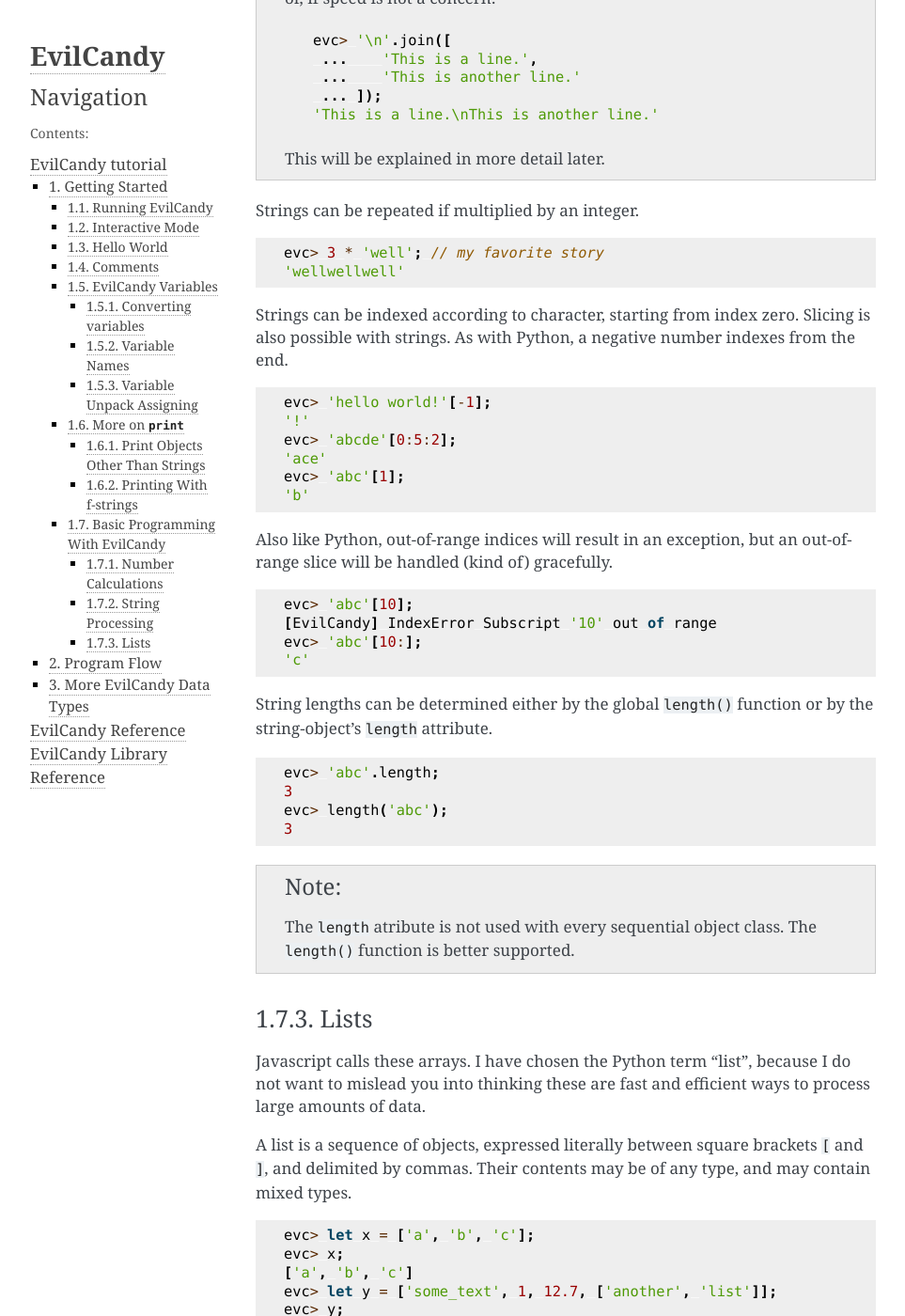
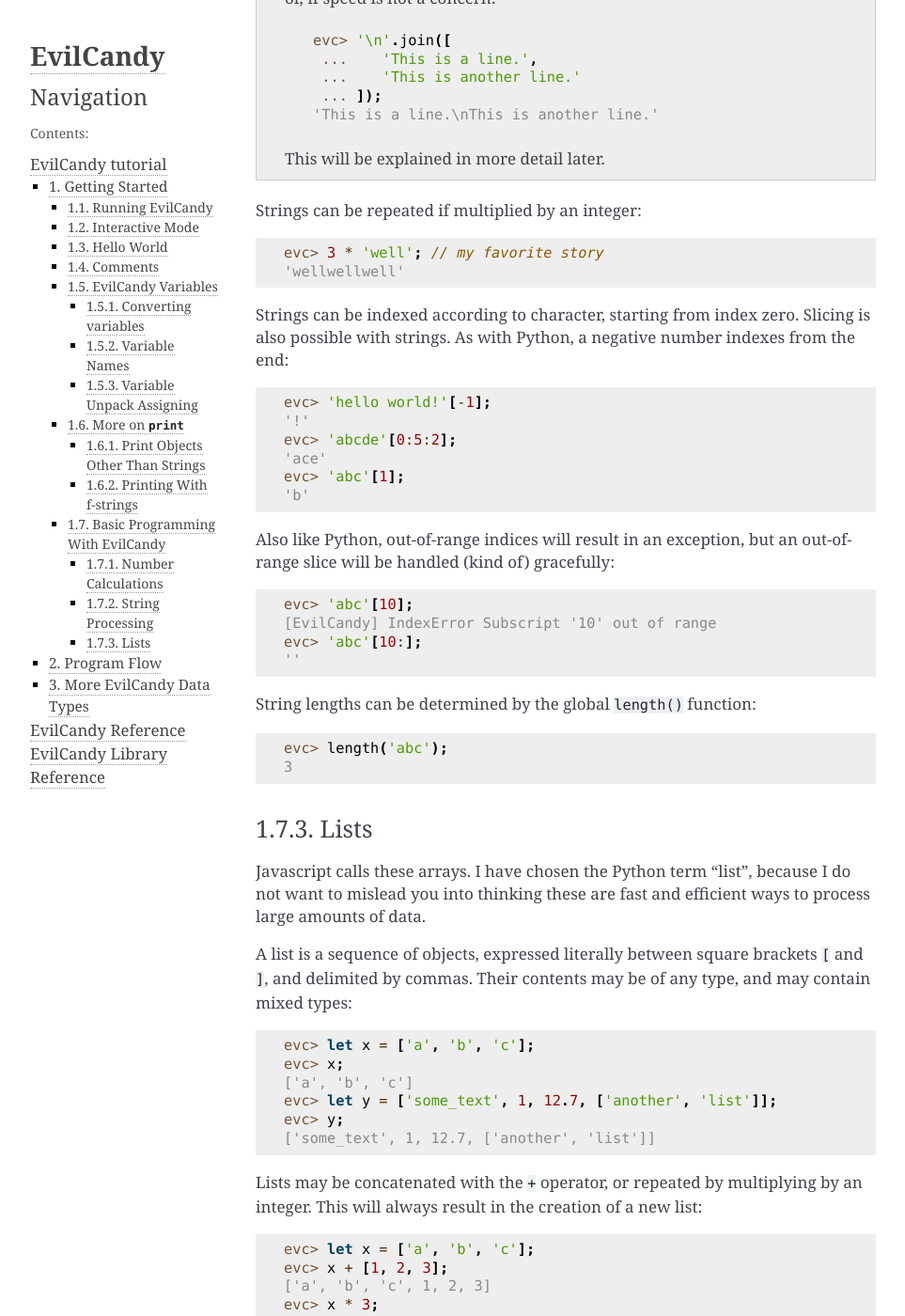
Before and after one commit to paul-bailey/EvilCandy, a Sphinx documentation site: the page built from Documentation/tutorial/getting_started.rst, in a window 1280 px wide and 1400 px high, scrolled down 8538 px. Shown: the whole window at 94% size, without its empty margins (148-1111 px from the left). Built offline with Sphinx 7.4.7, drawn with Linux system fonts in a browser that asks for light colours; some of the changed text lies outside the part shown.

Commit message:
Through madness and folly, I added a pygments syntax-highlighting class for EvilCandy documentation.

```diff
--- a/Documentation/conf.py
+++ b/Documentation/conf.py
@@ -5,6 +5,15 @@
 
 # -- Project information -----------------------------------------------------
 # https://www.sphinx-doc.org/en/master/usage/configuration.html#project-information
+import sys
+import os
+
+sys.path.insert(0, os.path.abspath('.'))
+
+def setup(app):
+    from evc_lexer import EvilCandyLexer, EvilCandyPromptLexer
+    app.add_lexer('evilcandy', EvilCandyLexer)
+    app.add_lexer('evc-console', EvilCandyPromptLexer)
 
 project = 'EvilCandy'
 copyright = '2025, Paul Bailey'
@@ -26,7 +35,8 @@
 
 # not really js, but I have no desire to create a whole damn
 # syntax-highlighting scheme of my own.
-highlight_language = 'js'
+# highlight_language = 'js'
+highlight_language = 'evilcandy'
 suppress_warnings = ['misc.highlighting_failure']
 
 
--- /dev/null
+++ b/Documentation/evc_lexer.py
@@ -0,0 +1,54 @@
+from pygments.lexer import RegexLexer, DelegatingLexer, bygroups, default
+from pygments import token
+from pygments.token import Number, String
+
+class EvilCandyLexer(RegexLexer):
+    name = 'evilcandy'
+    aliases = ['evc']
+    filenames = ['*.evc']
+
+    tokens = {
+        'root': [
+            (r'\s+', token.Text),
+            (r'/\*.*?\*/', token.Comment.Multiline),
+            (r'#.*$', token.Comment.Single),
+            (r'//.*$', token.Comment.Single),
+            (r'(function|class|for|let|global|if|else|while|return)\b', token.Keyword),
+            (r'"[^"]*"', token.String),
+            (r'[a-zA-Z_][a-zA-Z0-9_]*', token.Name),
+            (r'[0-9]+', token.Number),
+            (r'[{}()\[\],.;]', token.Punctuation),
+            (r'[%!<>&\^|+-/*?:=]', token.Operator),
+            (r'0[bB][01]+n?', Number.Bin),
+            (r'0[oO]?[0-7]+n?', Number.Oct),
+            (r'0[xX][0-9a-fA-F]+n?', Number.Hex),
+            (r'[0-9]+n', Number.Integer),
+            (r'(\.[0-9]+|[0-9]+\.[0-9]*|[0-9]+)([eE][-+]?[0-9]+)?', Number.Float),
+            (r'"(\\\\|\\[^\\]|[^"\\])*"', String.Double),
+            (r"'(\\\\|\\[^\\]|[^'\\])*'", String.Single),
+        ],
+    }
+
+class EvilCandyPromptLexerBase(RegexLexer):
+    name = 'evilcandy interactive session'
+    aliases = ['evc-console']
+
+    tokens = {
+        'root': [
+            (r'(evc> )(.*\n)', bygroups(token.Generic.Prompt, token.Other.Code), 'continuations'),
+            (r'(evc>)(\n)', bygroups(token.Generic.Prompt, token.Whitespace)),
+            (r'.*\n', token.Generic.Output),
+        ],
+        'continuations': [
+            (r'( \.\.\. )(.*\n)', bygroups(token.Generic.Prompt, token.Other.Code)),
+            (r'( \.\.\.)(\n)', bygroups(token.Generic.Prompt, token.Whitespace)),
+            default('#pop'),
+        ]
+    }
+
+class EvilCandyPromptLexer(DelegatingLexer):
+    name = 'evilcandy interactive session'
+    aliases = ['evc-console']
+
+    def __init__(self, **options):
+        super().__init__(EvilCandyLexer, EvilCandyPromptLexerBase, token.Other.Code, **options)
--- a/Documentation/tutorial/getting_started.rst
+++ b/Documentation/tutorial/getting_started.rst
@@ -1,5 +1,7 @@
 Getting Started
 ===============
+
+.. highlight:: evc-console
 
 Running EvilCandy
 -----------------
@@ -55,7 +57,9 @@
 Hello World
 -----------
 
-In EvilCandy, a "hello world" program is the following line::
+In EvilCandy, a "hello world" program is the following line:
+
+.. code-block:: evilcandy
 
    print("Hello world");
 
@@ -109,22 +113,20 @@
 
 * Global variables:
 
-  .. code-block::
+.. code-block:: evilcandy
 
      global x;
      global y = 1;
 
 * Local variables:
 
-  .. code-block::
+.. code-block:: evilcandy
 
      let x;
      let y = 1;
 
 If a variable is declared without an initializer,
-it will be initialized to the ``null`` object.
-
-.. code-block::
+it will be initialized to the ``null`` object::
 
    evc> let x;
    evc> print(x);
@@ -132,9 +134,7 @@
 
 EvilCandy is very weakly typed.
 If you assign a variable to one type,
-it can be re-assigned to a different type later.
-
-.. code-block::
+it can be re-assigned to a different type later::
 
    evc> let x = 1;
    evc> typeof(x);
@@ -149,9 +149,7 @@
 Converting variables
 ~~~~~~~~~~~~~~~~~~~~
 
-To convert a number into a string, use the ``string()`` function.
-
-.. code-block::
+To convert a number into a string, use the ``string()`` function::
 
    evc> 123;
    123
@@ -159,9 +157,7 @@
    '123'
 
 To convert a number from a float to an integer, use ``integer()``.
-This will floor the result.
-
-.. code-block::
+This will floor the result::
 
    evc> 12.2;
    12.2
@@ -170,9 +166,7 @@
 
 To convert a number from an integer to a float, you *could* use ``float()``,
 but it's actually faster to multiply the integer by 1.0.
-Arithmetic between a float and an integer will have a float for an answer.
-
-.. code-block::
+Arithmetic between a float and an integer will have a float for an answer::
 
    evc> float(12);
    12.0
@@ -180,9 +174,7 @@
    12.0
 
 To convert an integer or a float to a complex number, use ``complex()`` or,
-more quickly, add 0j to the number.
-
-.. code-block::
+more quickly, add 0j to the number::
 
    evc> complex(12);
    (12+0j)
@@ -190,26 +182,20 @@
    (12+0j)
 
 You cannot directly convert a complex number to a float or integer.
-However you can convert its modulus using ``abs()``.
-
-.. code-block::
+However you can convert its modulus using ``abs()``::
 
    evc> integer(abs(12.0+0j));
    12
 
 Conversion from a string to an integer depends on the nature of the text.
 If it contains a leading '0x', '0b', or '0o',
-then the correct base must be specified.
-
-.. code-block::
+then the correct base must be specified::
 
    evc> integer('0o777', 8);
    511
 
 If there is no such header, the base may be any value greater than one;
-if no base is provided, base 10 will be assumed.
-
-.. code-block::
+if no base is provided, base 10 will be assumed::
 
    evc> integer('777', 8);
    511
@@ -232,9 +218,7 @@
 If the right-hand expression is a sequential or iterable object
 containing the same number of items to be assigned on the
 left hand side of assignment, then a limited version of
-unpack-assignment is possible.
-
-.. code-block::
+unpack-assignment is possible::
 
    evc> let x, y = [1, 2];
    evc> print(x);
@@ -242,9 +226,7 @@
    evc> print(y);
    2
 
-An asterisk can be used to fill in an object with excess items.
-
-.. code-block::
+An asterisk can be used to fill in an object with excess items::
 
    evc> let a, *b, c = [0, 1, 2, 3];
    evc> print(a);
@@ -263,17 +245,13 @@
 More on ``print``
 -----------------
 
-``print`` can take multiple arguments.
-
-.. code-block::
+``print`` can take multiple arguments::
 
    evc> print('earth', 'wind', 'fire');
    earth wind fire
 
 Note how spaces delimit the arguments in the output.
-This can be changed with the special keyword argument ``sep``.
-
-.. code-block::
+This can be changed with the special keyword argument ``sep``::
 
    evc> print('earth', 'wind', 'fire', sep=', ');
    earth, wind, fire
@@ -289,9 +267,7 @@
    the number of arguments passed to functions.
 
 To keep the output of ``print`` on the same line across
-multiple calls, use the ``end`` keyword argument:
-
-.. code-block::
+multiple calls, use the ``end`` keyword argument::
 
    evc> {
     ...    print('earth, ', end='');
@@ -307,9 +283,7 @@
 The ``print`` function has a way to print any kind of object.
 In the case of strings, a string is directly printed to the output.
 In other cases, the object is converted to a string representation
-before printing to the output.
-
-.. code-block::
+before printing to the output::
 
    evc> print('The number', 23);
    The number 23
@@ -322,9 +296,7 @@
 an exact copy of the object.
 In other cases,
 an abstract expression of the object will be printed,
-usually within angle brackets:
-
-.. code-block::
+usually within angle brackets::
 
    evc> print(print);
    <function (intl) at 0x10c7c9360>
@@ -389,9 +361,7 @@
 All division between integers is floored.
 Any arithmetic between numbers of different types
 will have an answer of a type with higher class priority.
-These priorities are: complex > float > integer.
-
-.. code::
+These priorities are: complex > float > integer::
 
    evc> 1 / 2.0;        // answer will be float
    0.5
@@ -400,9 +370,7 @@
 
 Integers are limited to values that can be stored in
 a signed 64-bit value.  Operations which take an integer
-out of those boundaries will result in an exception.
-
-.. code::
+out of those boundaries will result in an exception::
 
    evc> 200**200;
    [EvilCandy] NumberError boundary error for ** operator
@@ -418,7 +386,7 @@
 Alternatively, if only one kind of quote exists in the text,
 you could wrap it with the other kind.
 
-.. code-block::
+.. code-block:: evilcandy
 
    // Escaped quote
    let y = 'Grabthar\'s hammer';
@@ -432,7 +400,7 @@
 
 Correct example. The interpreter will complete the statement:
 
-.. code-block:: none
+.. code-block::
    :class: example-good
 
    evc> '\\';
@@ -453,24 +421,18 @@
 If two strings are *literals*, that is,
 they are typed out literally rather than
 assigned to a variable,
-they may exist side by side.
-
-.. code-block::
+they may exist side by side::
 
    evc> 'hello ' 'world';
    'hello world'
 
-Otherwise they may be concatenated with the ``+`` operator.
-
-.. code-block::
+Otherwise they may be concatenated with the ``+`` operator::
 
    evc> let s = 'hello ';
    evc> s + 'world';
    'hello world'
 
-String literals may wrap multiple lines.
-
-.. code-block:: none
+String literals may wrap multiple lines::
 
    evc> 'This is a line.
     ... This is another line.';
@@ -495,18 +457,14 @@
 
    This will be explained in more detail later.
 
-Strings can be repeated if multiplied by an integer.
-
-.. code-block::
+Strings can be repeated if multiplied by an integer::
 
    evc> 3 * 'well'; // my favorite story
    'wellwellwell'
 
 Strings can be indexed according to character, starting from index zero.
 Slicing is also possible with strings.
-As with Python, a negative number indexes from the end.
-
-.. code-block::
+As with Python, a negative number indexes from the end::
 
    evc> 'hello world!'[-1];
    '!'
@@ -516,29 +474,18 @@
    'b'
 
 Also like Python, out-of-range indices will result in an exception,
-but an out-of-range slice will be handled (kind of) gracefully.
-
-.. code-block::
+but an out-of-range slice will be handled (kind of) gracefully::
 
    evc> 'abc'[10];
    [EvilCandy] IndexError Subscript '10' out of range
    evc> 'abc'[10:];
-   'c'
+   ''
 
-String lengths can be determined either by the global ``length()``
-function or by the string-object's ``length`` attribute.
+String lengths can be determined by the global ``length()``
+function::
 
-.. code-block::
-
-   evc> 'abc'.length;
-   3
    evc> length('abc');
    3
-
-.. note::
-
-   The ``length`` atribute is not used with every sequential object class.
-   The ``length()`` function is better supported.
 
 Lists
 ~~~~~
@@ -552,9 +499,7 @@
 expressed literally between square brackets ``[`` and ``]``,
 and delimited by commas.
 Their contents may be of any type,
-and may contain mixed types.
-
-.. code-block::
+and may contain mixed types::
 
    evc> let x = ['a', 'b', 'c'];
    evc> x;
@@ -565,9 +510,7 @@
 
 Lists may be concatenated with the ``+`` operator,
 or repeated by multiplying by an integer.
-This will always result in the creation of a new list.
-
-.. code-block::
+This will always result in the creation of a new list::
 
    evc> let x = ['a', 'b', 'c'];
    evc> x + [1, 2, 3];
@@ -575,9 +518,7 @@
    evc> x * 3;
    ['a', 'b', 'c', 'a', 'b', 'c', 'a', 'b', 'c']
 
-You may append an item to a list using the class's built-in ``.append()`` method.
-
-.. code-block::
+You may append an item to a list using the class's built-in ``append()`` method::
 
    evc> let x = ['Peter', 'Paul'];
    evc> x.append('Mary');
@@ -587,9 +528,7 @@
 You may delete an item in a list using either the ``.remove()`` method
 or the ``.pop()`` method.  ``remove`` removes the first item matching
 the argument, and ``pop`` removes the item at the index specified by the
-argument.  You may also delete a list item with the ``delete`` keyword.
-
-.. code-block::
+argument.  You may also delete a list item with the ``delete`` keyword::
 
    evc> let x = [1, 2, 3, 4, 5];
    evc> x.pop(1);
@@ -603,9 +542,7 @@
    [1, 5]
 
 Indexing and slicing are the same for strings as for arrays,
-except that unlike with strings, arrays can be assigned by slices.
-
-.. code-block::
+except that unlike with strings, arrays can be assigned by slices::
 
    evc> let x = [1, 'two', 3, 'four', 5];
    evc> x[0:5:2] = ['one', 'three', 'five'];
--- a/to-do.txt
+++ b/to-do.txt
@@ -19,6 +19,7 @@
 * Capabilities checklist before calling this a "feature complete" alpha.
   When this is complete I could start thinking about version numbers.
 
+  - getattr() should not get regular dictionary items (need arg to var_getattr)
   - Resolve behavior of dir(class) vs. dir(instance)
   - support "myclass.func(myinst)" as doing the same thing as "myinst.func()"
   - Replace ``int`` with ``size_t`` where appropriate in dict.c
```
Also changed, not shown: Documentation/tutorial/data_types.rst (+82 -37 lines), Documentation/tutorial/program_flow.rst (+95 -41 lines).
